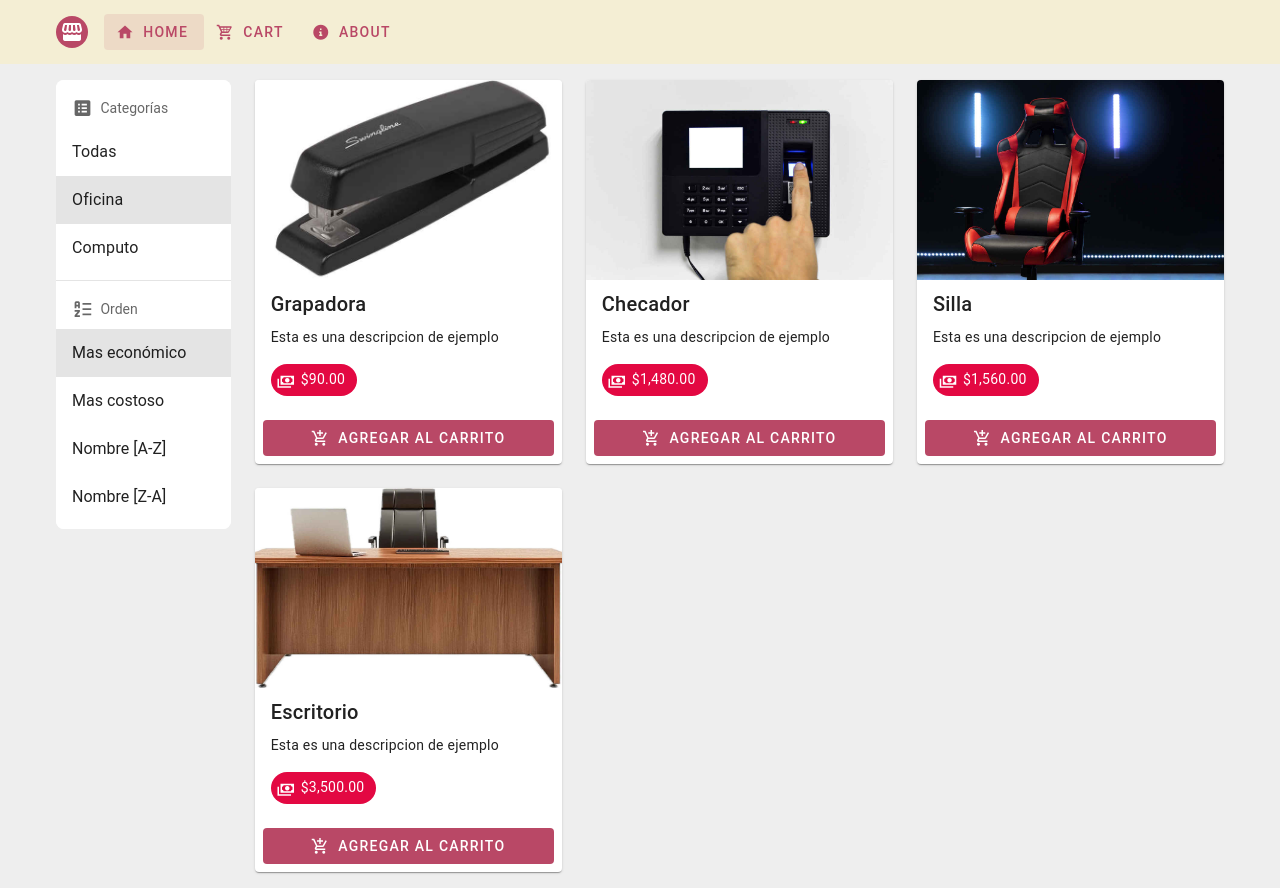
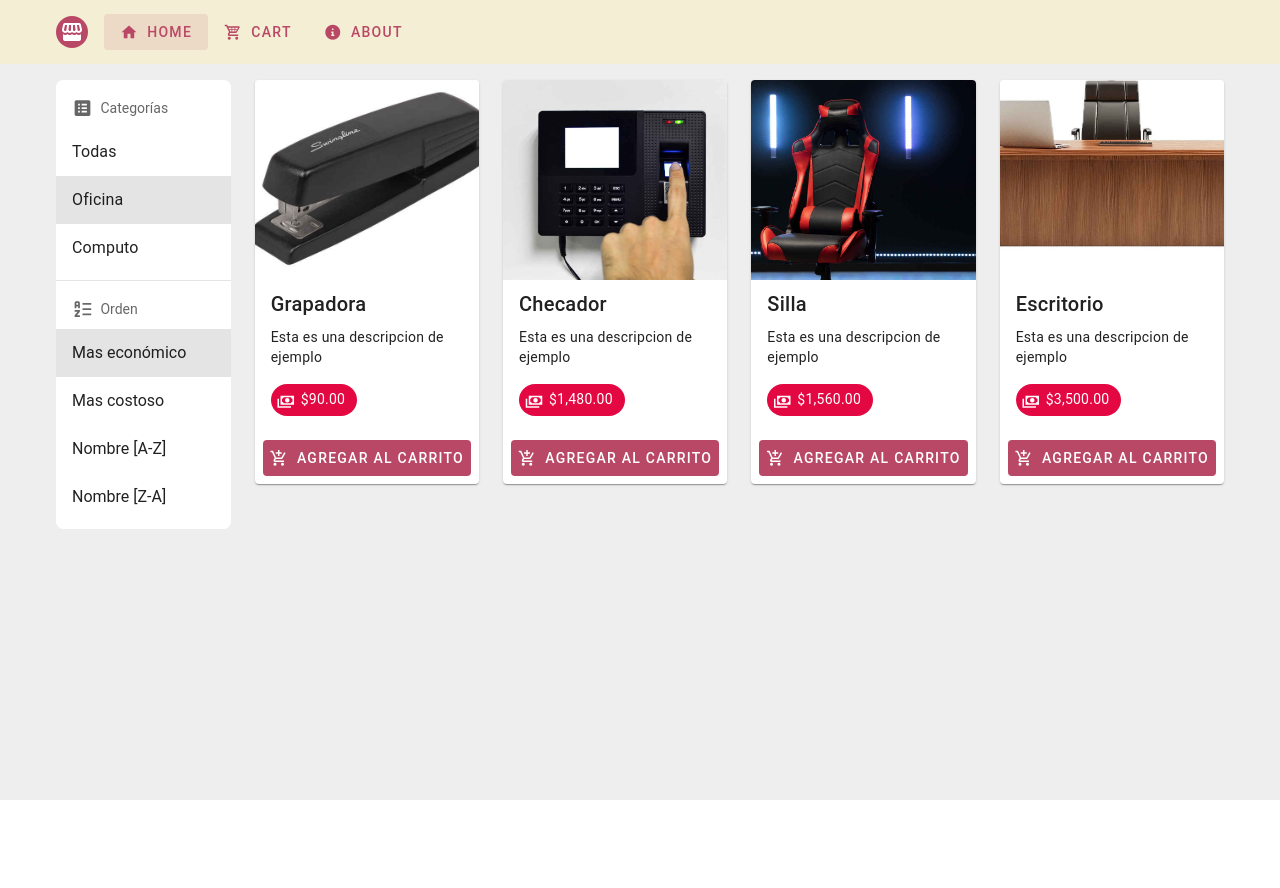
Before and after one commit to faemmque/vue-3-ecommerce, a Vue app: page /categories/1 in a window 1280 px wide. After the commit the page ends 800 px from the top, so only its background shows below. Built offline with nearby package versions, Linux system fonts and the light colour scheme.

Commit message:
Se reliazan los ajustes de la seccion 16

```diff
--- a/package.json
+++ b/package.json
@@ -15,6 +15,7 @@
     "lint": "eslint . --fix --cache"
   },
   "dependencies": {
+    "@vueuse/core": "^14.1.0",
     "pinia": "^3.0.4",
     "vue": "^3.5.25",
     "vue-router": "^4.6.3",
--- a/src/components/ProductList.vue
+++ b/src/components/ProductList.vue
@@ -21,7 +21,7 @@ export default{
     <v-progress-circular color="primary" indeterminate :size="128" :width="7"></v-progress-circular>
   </div>
   <v-row v-else>
-    <v-col v-for="product in products" :key="product.id" cols="4">
+    <v-col v-for="product in products" :key="product.id" cols="12" sm="6" md="4" lg="3">
       <ProductCard
         :product="product"
       />
--- a/src/components/TopBar.vue
+++ b/src/components/TopBar.vue
@@ -28,15 +28,24 @@ export default{
       </v-avatar>
 
       <RouterLink to="/">
-        <v-btn prepend-icon="mdi-home" :active="$route.name === 'home' || $route.name === 'category'" variant="text" color="#b94866"> Home </v-btn>
+        <v-btn :active="$route.name === 'home' || $route.name === 'category'" variant="text" color="#b94866">
+          <v-icon class="mr-0 mr-sm-2" icon="mdi-home" />
+          <span class="d-none d-sm-flex">Home</span>
+        </v-btn>
       </RouterLink>
       <RouterLink to="/cart">
         <v-badge location="top right" color="#339194" :content="itemsCount" :model-value="showBadgeItemsCount">
-          <v-btn prepend-icon="mdi-cart-variant" :active="highlightSelectedMenu('cart')" variant="text" color="#b94866"> Cart </v-btn>
+          <v-btn :active="highlightSelectedMenu('cart')" variant="text" color="#b94866">
+            <v-icon class="mr-0 mr-sm-2" icon="mdi-cart-variant" />
+            <span class="d-none d-sm-flex">Cart</span>
+          </v-btn>
         </v-badge>
       </RouterLink>
       <RouterLink to="/about">
-        <v-btn prepend-icon="mdi-information-slab-circle" :active="highlightSelectedMenu('about')" variant="text" color="#b94866"> About </v-btn>
+        <v-btn :active="highlightSelectedMenu('about')" variant="text" color="#b94866">
+          <v-icon class="mr-0 mr-sm-2" icon="mdi-information-slab-circle" />
+          <span class="d-none d-sm-flex">About</span>
+        </v-btn>
       </RouterLink>
       <v-spacer></v-spacer>
     </v-container>
--- a/src/components/cart/SummaryCart.vue
+++ b/src/components/cart/SummaryCart.vue
@@ -7,6 +7,7 @@ export default {
   computed:{
     ...mapState(useCartStore,{
       getCartTotal: 'getCartTotal',
+      whatsappLink: 'whatsappLink',
       isDisabled: state => state.cartItemsCount > 0 ? false : true
     })
   },
@@ -31,6 +32,6 @@ export default {
         </tbody>
       </table>
     </v-card-text>
-    <v-btn prepend-icon="mdi-send" block :disabled="isDisabled">Realizar pedido</v-btn>
+    <v-btn :href="whatsappLink" target="_blank" prepend-icon="mdi-send" block :disabled="isDisabled">Realizar pedido</v-btn>
   </v-card>
 </template>
--- a/src/stores/cart.ts
+++ b/src/stores/cart.ts
@@ -1,9 +1,10 @@
 import { defineStore } from 'pinia'
 import type { ICartDetail, IProduct } from '@/model/types';
+import { useLocalStorage } from '@vueuse/core';
 
 export const useCartStore = defineStore('cart', {
   state: () => ({
-    details: [] as ICartDetail[]
+    details: useLocalStorage<ICartDetail[]>('details',[])
   }),
   getters: {
     cartItemsCount: (state) => {
@@ -23,6 +24,25 @@ export const useCartStore = defineStore('cart', {
       });
 
       return total;
+    },
+    whatsappMessage(state){
+      let message = 'Hola, quiero realizar la siguiente compra:\n\n';
+      message += '--------------------\n';
+
+      state.details.forEach(d => {
+        message += `Producto: ${d.product.name}\n`;
+        message += `Cantidad: ${d.quantity}\n`;
+        message += `SubTotal: $${d.product.price * d.quantity}\n`;
+        message += '--------------------\n';
+      });
+
+      message += '--------------------\n';
+      message += `Total a pagar: $${this.getCartTotal}\n`;
+      message += `Muchas gracias!`;
+      return encodeURI(message)
+    },
+    whatsappLink(){
+      return 'https://api.whatsapp.com/send/?phone=529931504041&text=' + this.whatsappMessage;
     }
   },
   actions: {
--- a/src/views/HomeView.vue
+++ b/src/views/HomeView.vue
@@ -22,25 +22,21 @@ export default{
     updateCategoryFromRouterParams(to.params.categoryId as string);
   },
   mounted(){
-    setTimeout(() => {
       const productsStore = useProductsStore()
       productsStore.fetchProducts()
-    }, 4000);
 
-    setTimeout(() => {
       const categoriesStore = useCategoriesStore()
       categoriesStore.fetchCategories()
-    }, 2000);
   }
 }
 </script>
 
 <template>
   <v-row>
-    <v-col cols="2">
+    <v-col cols="12" sm="3" md="3" lg="2">
       <LeftMenu />
     </v-col>
-    <v-col cols="10">
+    <v-col cols="12"  sm="9" md="9" lg="10">
       <ProductList />
     </v-col>
   </v-row>
```
Also changed, not shown: 1 other file (tests, documents, lock files or other folders).
